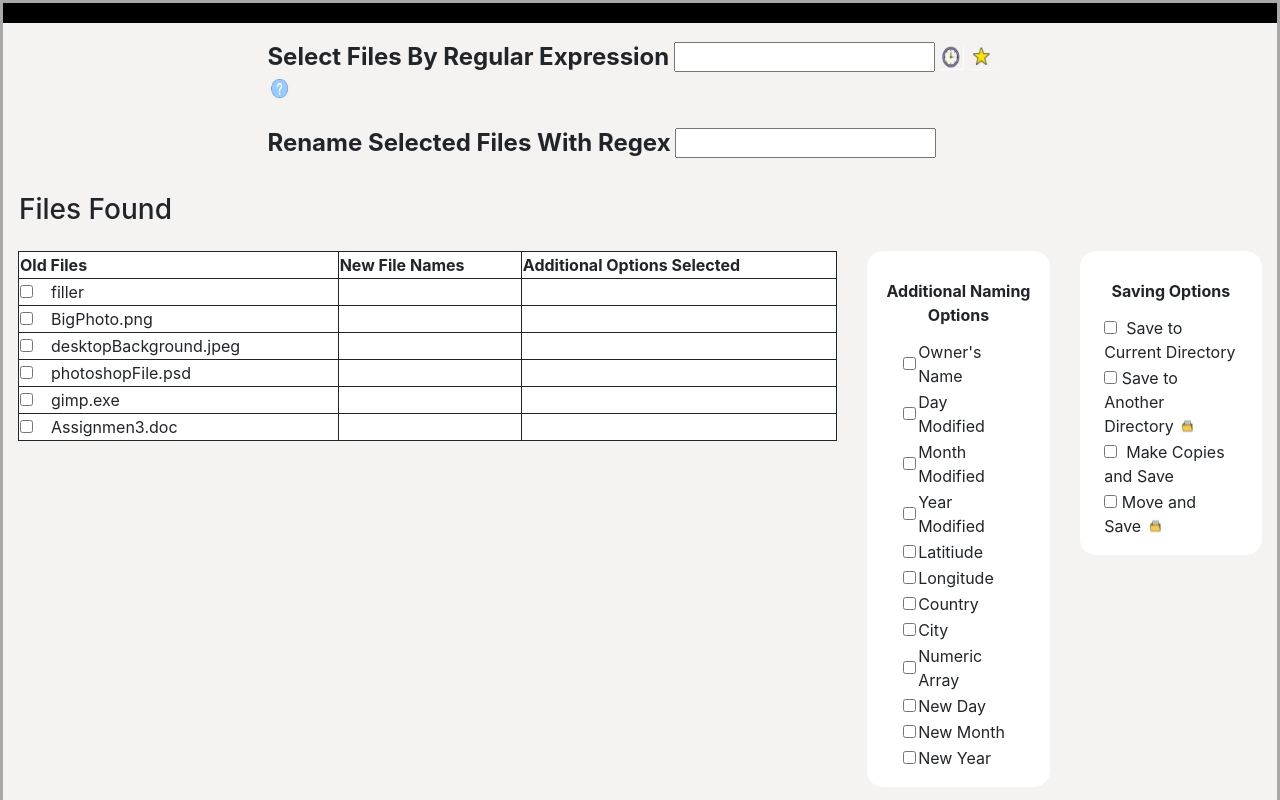
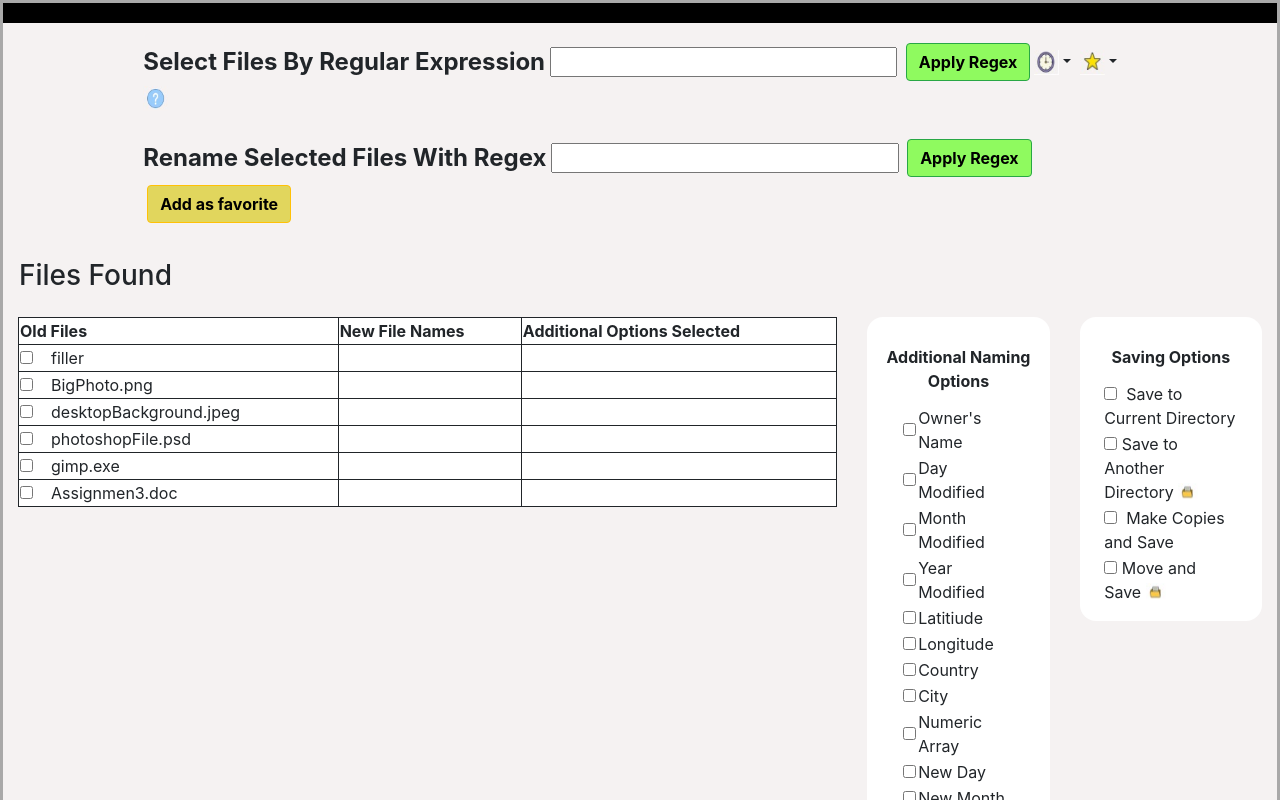
Before and after one commit to cagomezr/Regexfilesys, an Angular app: page / in a window 1280 px wide. Shown: the top 800 px of the page. Built offline with nearby package versions, Linux system fonts and the light colour scheme.

Commit message:
Added History and Favorites

```diff
--- a/src/app/app.component.html
+++ b/src/app/app.component.html
@@ -2,17 +2,33 @@
        <div class="row" style="background:#000; height: 20px;width: 100%;">
     </div>
     <div class="row padding">
-        <div class="form-group form-inline text-center" style="margin: 0 auto; width:60%">
+        <div class="form-group form-inline text-center" style="margin: 0 auto; width:80%">
             <strong style="font-size: 1.5em;">Select Files By Regular Expression</strong> &nbsp;
-            <input type="text" style="width: 35%;" (input)="constructRegex($event.target.value)"> &nbsp;
-            <a href="javascript:void()"><img src="../assets/time.jpg" alt="time" height="25" width="25"> </a> &nbsp;
-            <a href="javascript:void()"><img src="../assets/star.jpg" alt="time" height="25" width="25"> </a> &nbsp;
+            <input type="text" style="width: 35%;" [(ngModel)]="selectText"> &nbsp;
+            <button  class="btn btn-success" (click)='constructRegex(selectText)'>Apply Regex</button>
+            <div ngbDropdown>
+                <a ngbDropdownToggle id="history" role="button"><img src="../assets/time.jpg" alt="time" height="25" width="25"> </a> &nbsp;
+                <div ngbDropdownMenu aria-labelledby="history" class="dropdown-menu">
+                    <a ngbDropdownItem  *ngFor="let regex of history">{{regex}}</a>
+                </div>
+            </div>
+
+
+
+            <div ngbDropdown>
+                <a ngbDropdownToggle id="favorites" role="button"><img src="../assets/star.jpg" alt="time" height="25" width="25"> </a> &nbsp;
+                <div ngbDropdownMenu aria-labelledby="favorites" class="dropdown-menu">
+                    <a ngbDropdownItem *ngFor="let fav of favorite">{{fav}}</a>
+                </div>
+            </div>
             <a href="javascript:void()"><img src="../assets/help.jpg" alt="time" height="25" width="25"></a>
         </div>
-        <div class="form-group form-inline text-center" style="margin: 0 auto; width: 60%;">&nbsp;</div>
-        <div class="form-group form-inline text-center" style="margin: 0 auto; width: 60%;">
+        <div class="form-group form-inline text-center" style="margin: 0 auto; width: 80%;">&nbsp;</div>
+        <div class="form-group form-inline text-center" style="margin: 0 auto; width: 80%;">
             <strong style="font-size: 1.5em;">Rename Selected Files With Regex</strong> &nbsp;
-            <input type="text" style="width: 35%;" (input)="applyRename($event.target.value)"> &nbsp;
+            <input type="text" style="width: 35%;" [(ngModel)]="renameText"> &nbsp;
+            <button  class="btn btn-success" (click)='applyRename(renameText)'>Apply Regex</button> &nbsp;
+            <button class="btn btn-warning" (click)='addFavRegex(renameText)'>Add as favorite</button> &nbsp;
         </div>
     </div>
     <div class="row padding">
--- a/src/app/app.component.ts
+++ b/src/app/app.component.ts
@@ -1,5 +1,6 @@
 import { Component, OnInit } from '@angular/core';
 import { NgbModal } from '@ng-bootstrap/ng-bootstrap';
+import { notDeepEqual } from 'assert';
 
 @Component({
   selector: 'app-root',
@@ -12,6 +13,8 @@ export class AppComponent implements OnInit {
   private title = 'Assignment 3';
   private currentRegex: string = '';
   private boxes: file[] = [];
+  private history: string[] = [];
+  private favorite: string[] = [];
 
   ngOnInit() {
     for (let i = 0; i < 6; i++) {
@@ -25,11 +28,20 @@ export class AppComponent implements OnInit {
   // Rename Portion
   applyRename(regex: string) {
     const exp = new RegExp(regex);
+    let duplicate: boolean = false;
     if (regex) {
       if (exp) {
         for (let i = 0; i < 6; i++) {
           if (this.boxes[i].selected) {
             this.boxes[i].newText = this.boxes[i].originalText.replace(exp, this.boxes[i].originalText + " + sup");
+            for(let i = 0; i < this.history.length; i++) {
+              if(this.history[i] == regex) {
+                duplicate = true;
+              }
+            }
+            if (duplicate == false) {
+              this.history.unshift(regex);
+            }
           }else {
             this.boxes[i].newText = ""
           }
@@ -48,11 +60,20 @@ export class AppComponent implements OnInit {
   constructRegex(regex: string) {
     this.currentRegex = regex;
     const exp = new RegExp(this.currentRegex);
+    let duplicate: boolean = false;
     if (regex) {
       if (exp) {
         for (let i = 0; i < 6; i++) {
           if (this.boxes[i].originalText.match(exp)) {
             this.boxes[i].selected = true;
+            for(let i = 0; i < this.history.length; i++) {
+              if(this.history[i] == regex) {
+                duplicate = true;
+              }
+            }
+            if (duplicate == false) {
+              this.history.unshift(regex);
+            }
           } else {
             this.boxes[i].selected = false;
           }
@@ -85,6 +106,11 @@ export class AppComponent implements OnInit {
       }
     }
   }
+
+  // Add regex to favorite list
+  addFavRegex(regex: string) {
+    this.favorite.push(regex);
+  }
 }
 
 export class file {
```
